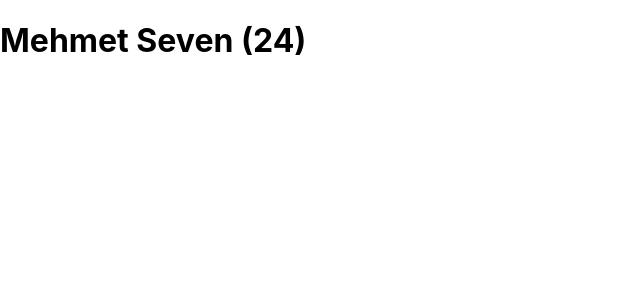
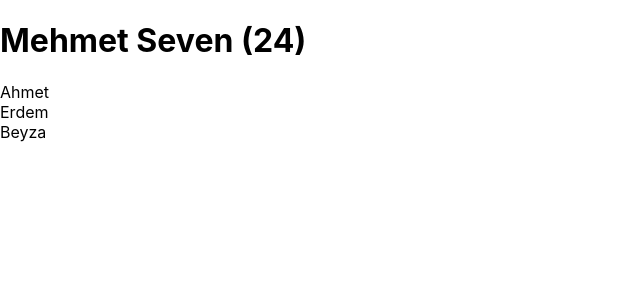
Before and after one commit to Memo-Lee/Acceleration-program-js, a React (Create React App) app in the folder React.js/react-app/: page / in a window 1280 px wide. Shown: the top 300 px of the page, without its empty margins (0-640 px from the left). Built offline with nearby package versions, Linux system fonts and the light colour scheme.

Commit message:
key prop

```diff
--- a/React.js/react-app/src/App.js
+++ b/React.js/react-app/src/App.js
@@ -1,9 +1,30 @@
 import './App.css';
 import User from "./components/User";
+
+const friends = [
+  {
+    id:0,
+    name:"Ahmet",
+  },
+  {
+    id:1,
+    name:"Erdem",
+  },
+  {
+    id:2,
+    name:"Beyza",
+  },
+];
 function App() {
   return (
     <>
-      <User name="Mehmet" surname="Seven" age={24} isLoggedIn={true} />
+      <User
+        name="Mehmet"
+        surname="Seven"
+        age={24}
+        isLoggedIn={true}
+        friends={friends}
+        />
     </>
   );
 }
--- a/React.js/react-app/src/components/User.js
+++ b/React.js/react-app/src/components/User.js
@@ -1,5 +1,16 @@
 // props
-function User({name,surname,age,isLoggedIn}) {
-    return <h1> {isLoggedIn ? `${name} ${surname} (${age})`: "Giriş yapmadınız."}</h1>
-        }
+function User({name,surname,age,isLoggedIn,friends}) {
+    return (
+        <>
+            <h1>
+                {isLoggedIn ? `${name} ${surname} (${age})`: "Giriş yapmadınız."}
+            </h1>
+            {
+                friends.map((friends) => (
+                    <div key={friends.id}>{friends.name}</div>
+                ))
+            }
+        </>
+        );
+    }
 export default User;
```
